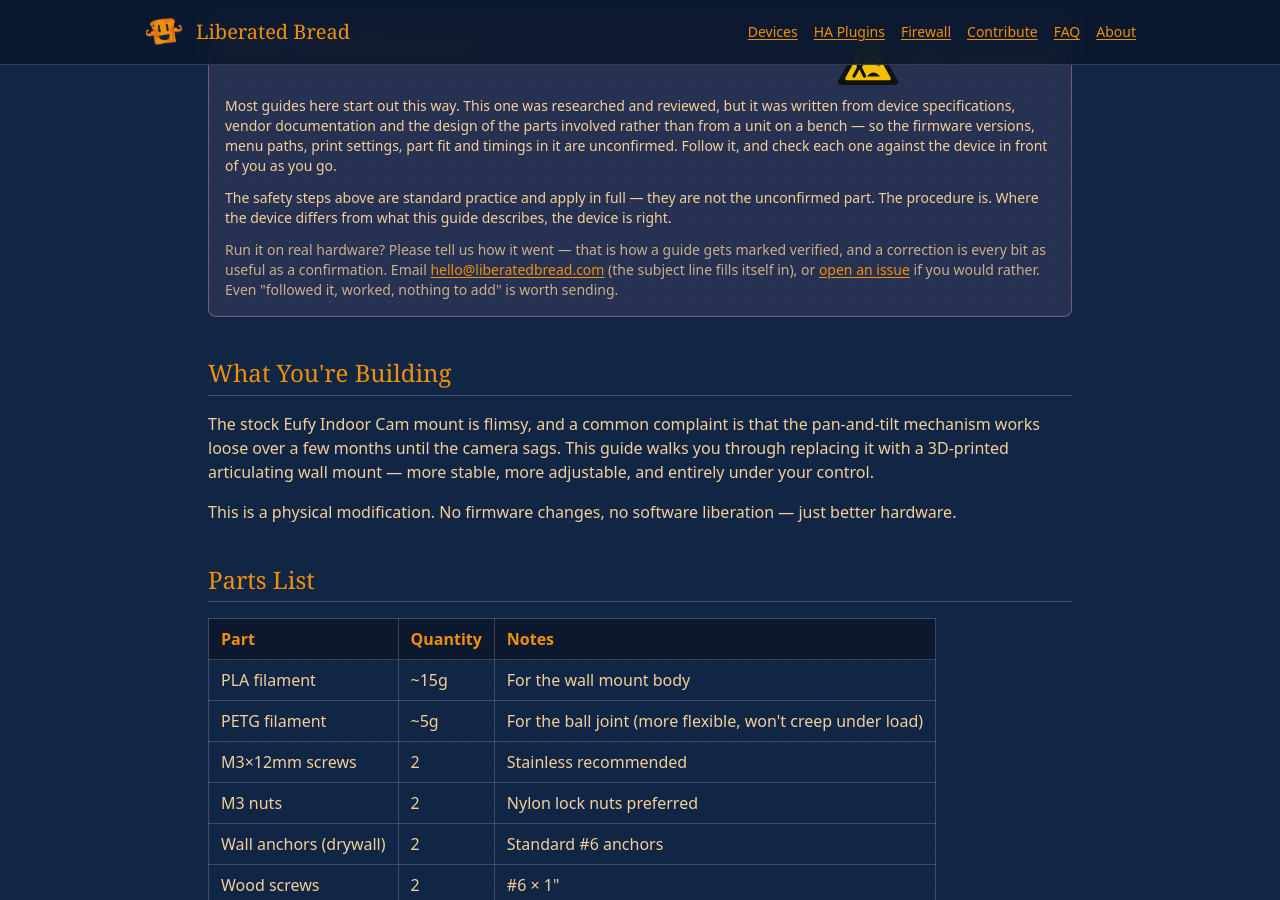
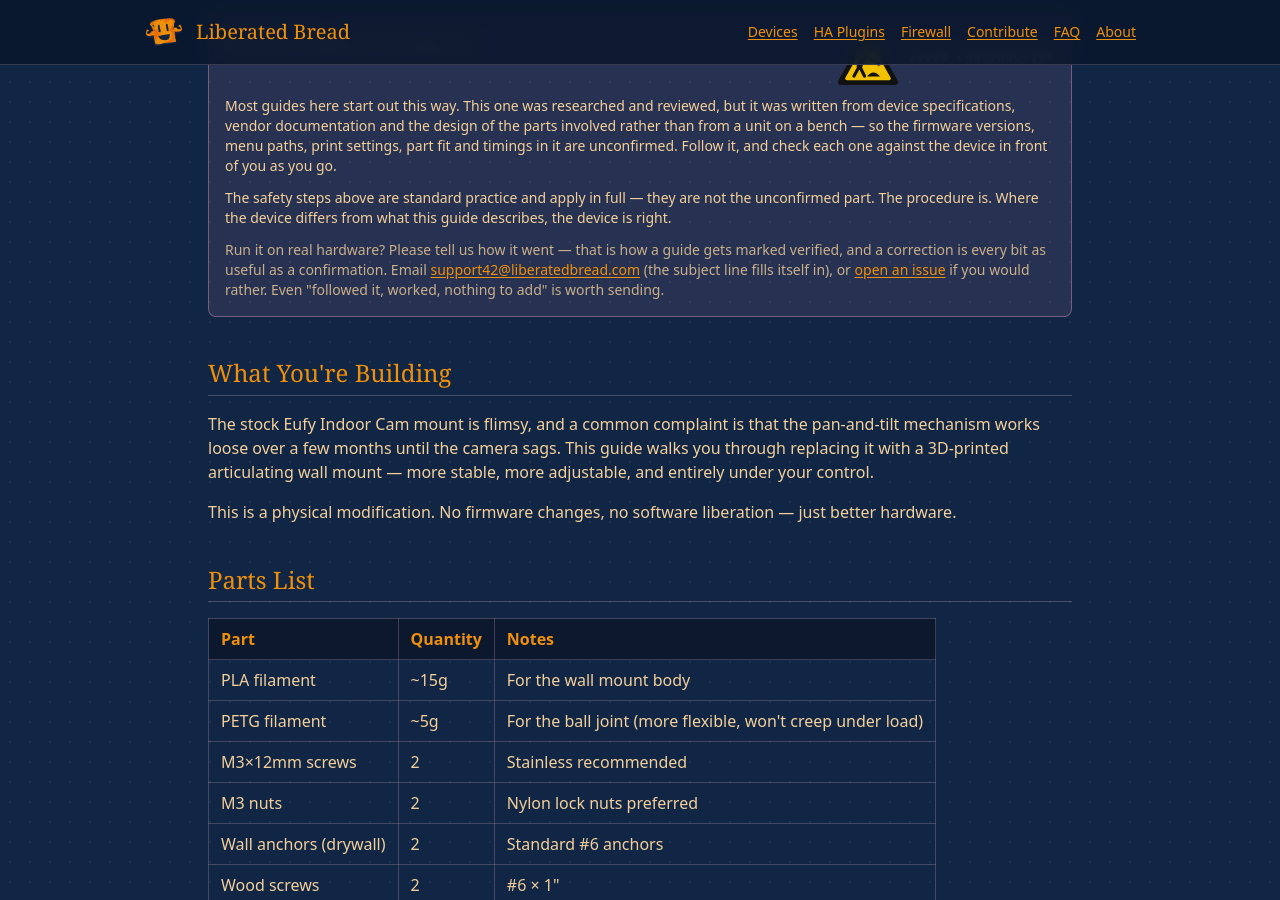
Before and after one commit to liberatedbread/liberatedbread-web-static, a Jekyll site: the page built from _devices/eufy-mount.md, in a window 1280 px wide and 900 px high, scrolled down 548 px. Built offline with Jekyll 4.4.1, drawn with Linux system fonts in a browser that asks for light colours.

Commit message:
Send verification reports to support42@, not hello@
Same address change in both places it appears — the mailto: and the visible
link text — so the link and its label cannot drift apart.

Domain unchanged: support42@liberatedbread.com. Nothing else in the repo
referenced the old address, and the built site now has no occurrence of it.

Co-Authored-By: Claude Opus 5 <noreply@anthropic.com>
Claude-Session: https://claude.ai/code/session_015NwAKhAJ8V3UWAWEErHuNb

```diff
--- a/_includes/verification-status.html
+++ b/_includes/verification-status.html
@@ -52,7 +52,7 @@
 {%- endcomment -%}
 {%- assign verify_device = page.device_name | default: page.title -%}
 {%- capture verify_subject -%}{{ verify_device | url_encode | replace: '+', '%20' }}{%- endcapture -%}
-{%- capture verify_mailto -%}mailto:hello@liberatedbread.com?subject=Verified%3A%20{{ verify_subject }}{%- endcapture -%}
+{%- capture verify_mailto -%}mailto:support42@liberatedbread.com?subject=Verified%3A%20{{ verify_subject }}{%- endcapture -%}
 
 <div class="bg-bread-sky/10 border border-bread-sky/40 rounded-lg p-4 my-6">
   {%- comment -%}
@@ -100,7 +100,7 @@
   <p class="text-sm text-bread-khaki/80 mt-0 mb-0">
     Run it on real hardware? Please tell us how it went — that is how a guide gets marked
     verified, and a correction is every bit as useful as a confirmation. Email
-    <a href="{{ verify_mailto }}">hello@liberatedbread.com</a>
+    <a href="{{ verify_mailto }}">support42@liberatedbread.com</a>
     (the subject line fills itself in), or
     <a href="https://github.com/liberatedbread/liberatedbread-web-static/issues" target="_blank" rel="noopener">open an issue</a>
     if you would rather. Even "followed it, worked, nothing to add" is worth sending.
```
